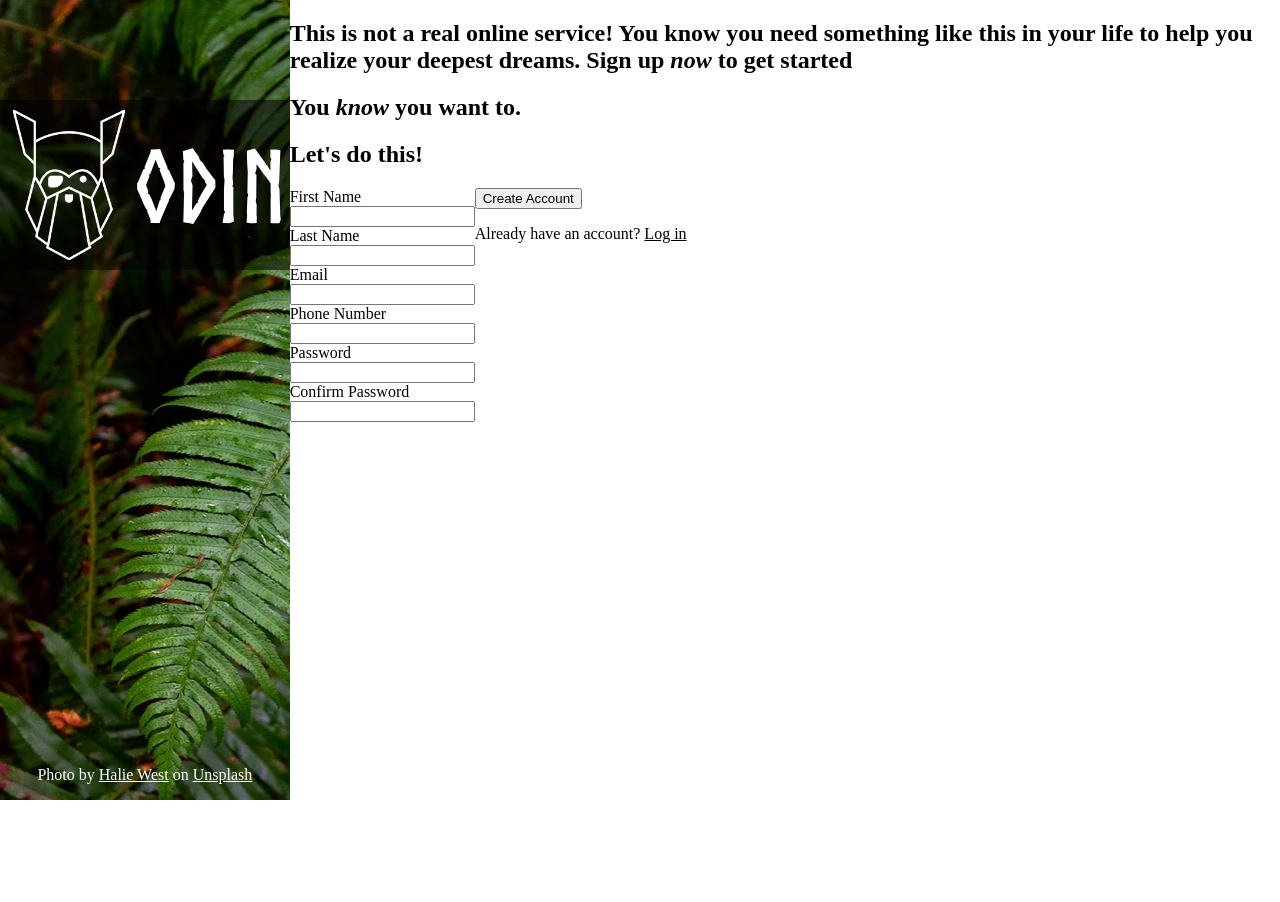
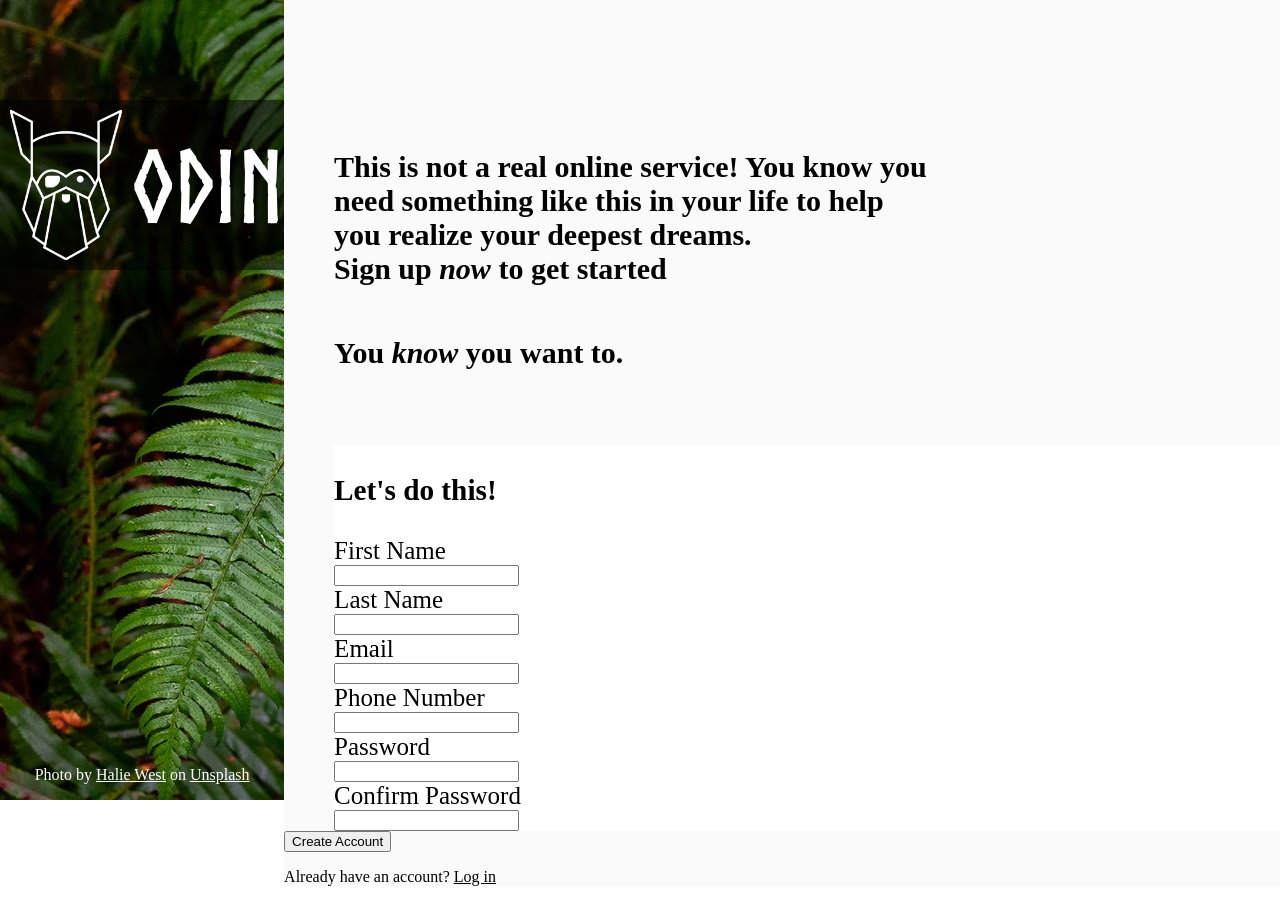
Before and after one commit to TheIceZone/sign-up-form, a plain HTML site: page index.html in a window 1280 px wide. Before the commit the page ends 800 px from the top, so only its background shows below. Drawn offline with Linux system fonts and the light colour scheme; files whose address does not match are found by name.

Commit message:
Add general styling to left side of stage, forms are still misalligned

```diff
--- a/index.html
+++ b/index.html
@@ -22,12 +22,12 @@
         <div class="right-page">
             <div class="top-right">
                 <div class="right-information">
-                    <h2 class="form-information">This is not a real online service! You know you need something like this in
-                    your life to help you realize your deepest dreams. Sign up <i>now</i> to get started</h2>
-                    <h2 class="form-information">You <i>know</i> you want to.</h2>
-                    <h2 class="form-title">Let's do this!</h2>
+                    <h2 id="top-form-info" class="form-information">This is not a real online service! You know you need something like this in
+                    your life to help you realize your deepest dreams.<br>Sign up <i>now</i> to get started</h2>
+                    <h2 id="bottom-form-info" class="form-information">You <i>know</i> you want to.</h2>
                 </div>
                 <div class="right-form">
+                    <h3 id="form-title">Let's do this!</h3>
                     <form action="example.com" method="post">
                         <label for="first-name">First Name</label>
                         <input type="text" id="first-name" name="first-name">
--- a/styles.css
+++ b/styles.css
@@ -23,7 +23,7 @@ a {
     display: flex;
     flex-direction: column;
     justify-content: flex-end;
-    width: 35vw;
+    width: 40vw;
     height: 100vh;
     margin: 0px;
     padding: 0px;
@@ -62,6 +62,34 @@ a {
     font-size: 100px;
 }
 
+.top-right {
+    display: flex;
+    flex-direction: column;
+    background-color: #fbfafa;
+}
+
+#top-form-info {
+    margin: 150px 350px 50px 50px;
+    font-size: 30px;
+    font-style: normal;
+}
+
+#bottom-form-info {
+    margin: 0px 350px 75px 50px;
+    font-size: 30px;
+    font-style: normal;
+}
+
+.right-form {
+    background-color: white;
+    font-size: 25px;
+    margin-left: 50px;
+}
+
+.bottom-right {
+    background-color: #fbfafa;
+}
+
 label,input {
     display: flex;
     flex-direction: row;
```
